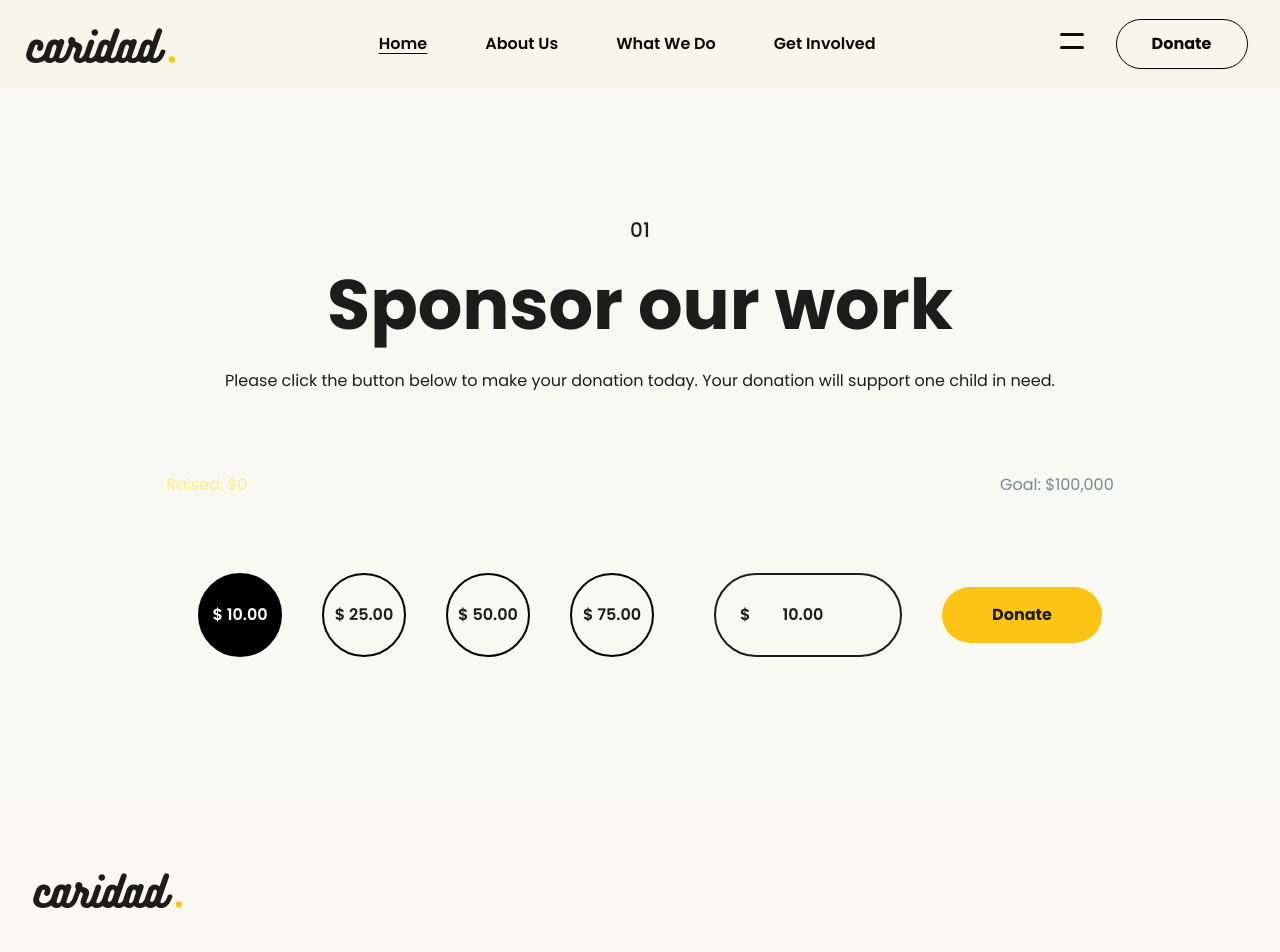
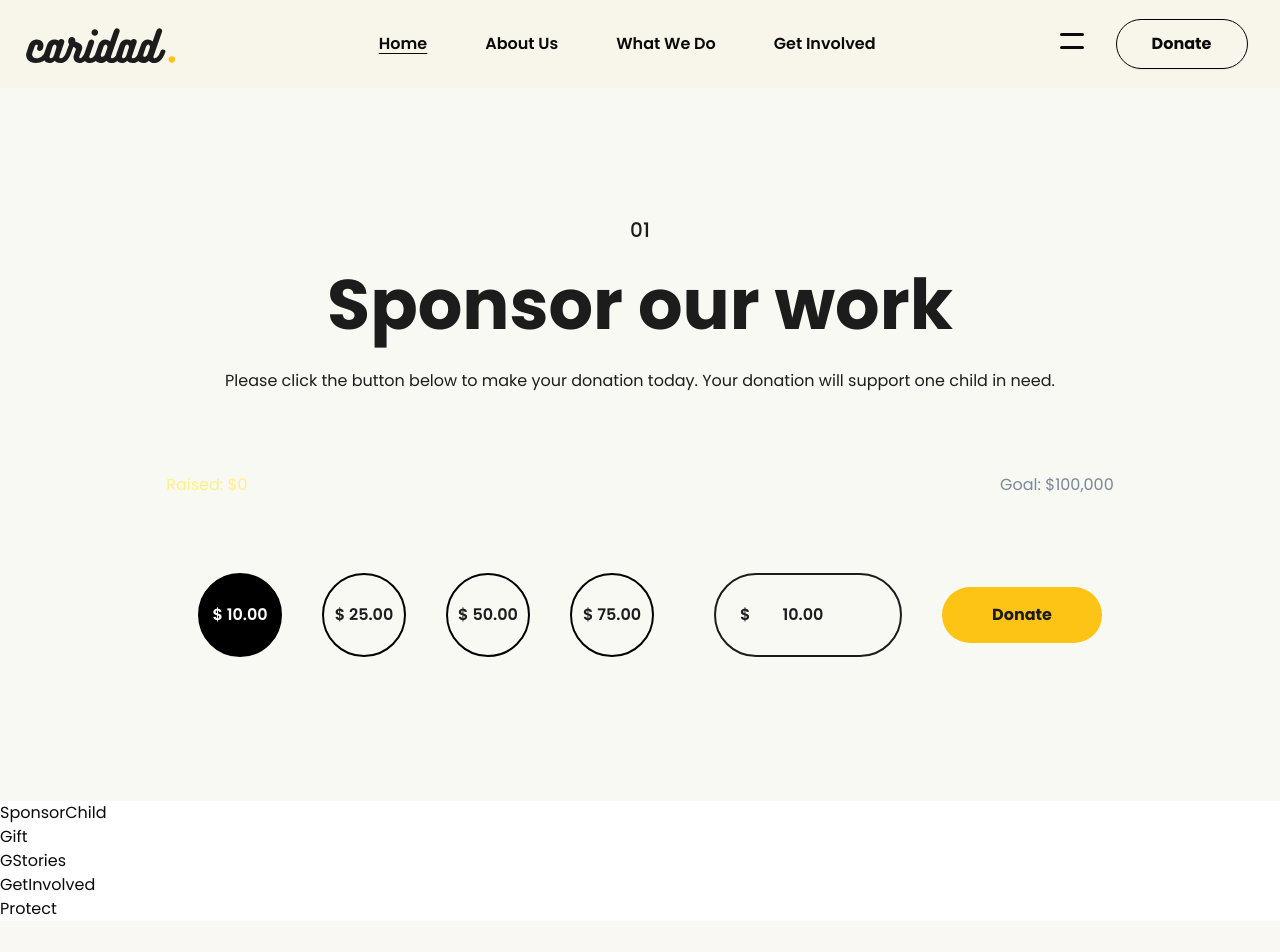
Before and after one commit to Shouryya-Manna/Caridad, a Next.js app: page /get-involved in a window 1280 px wide. Shown: the top 952 px of the page. Built offline with nearby package versions, Linux system fonts and the light colour scheme.

Commit message:
UI Structured

```diff
--- a/src/app/get-involved/page.tsx
+++ b/src/app/get-involved/page.tsx
@@ -1,4 +1,9 @@
 import AFooter from "@/components/AboutUs/Footer/AFooter";
+import GetInvolved from "@/components/GetInvolved/GetInvolved";
+import Gift from "@/components/GetInvolved/Gift";
+import GStories from "@/components/GetInvolved/GStories";
+import Protect from "@/components/GetInvolved/Protect";
+import SponsorChild from "@/components/GetInvolved/SponsorChild";
 import Work from "@/components/GetInvolved/Work";
 import Header from "@/components/Landing/Header/Header";
 
@@ -7,6 +12,11 @@ export default function page() {
     <div>
       <Header />
       <Work />
+      <SponsorChild />
+      <Gift />
+      <GStories />
+      <GetInvolved />
+      <Protect />
       <AFooter />
     </div>
   );
--- /dev/null
+++ b/src/components/GetInvolved/GStories.tsx
@@ -0,0 +1,3 @@
+export default function GStories() {
+  return <div>GStories</div>;
+}
--- /dev/null
+++ b/src/components/GetInvolved/GetInvolved.tsx
@@ -0,0 +1,3 @@
+export default function GetInvolved() {
+  return <div>GetInvolved</div>;
+}
--- /dev/null
+++ b/src/components/GetInvolved/Gift.tsx
@@ -0,0 +1,3 @@
+export default function Gift() {
+  return <div>Gift</div>;
+}
--- /dev/null
+++ b/src/components/GetInvolved/Protect.tsx
@@ -0,0 +1,3 @@
+export default function Protect() {
+  return <div>Protect</div>;
+}
--- /dev/null
+++ b/src/components/GetInvolved/SponsorChild.tsx
@@ -0,0 +1,3 @@
+export default function SponsorChild() {
+  return <div>SponsorChild</div>;
+}
```
